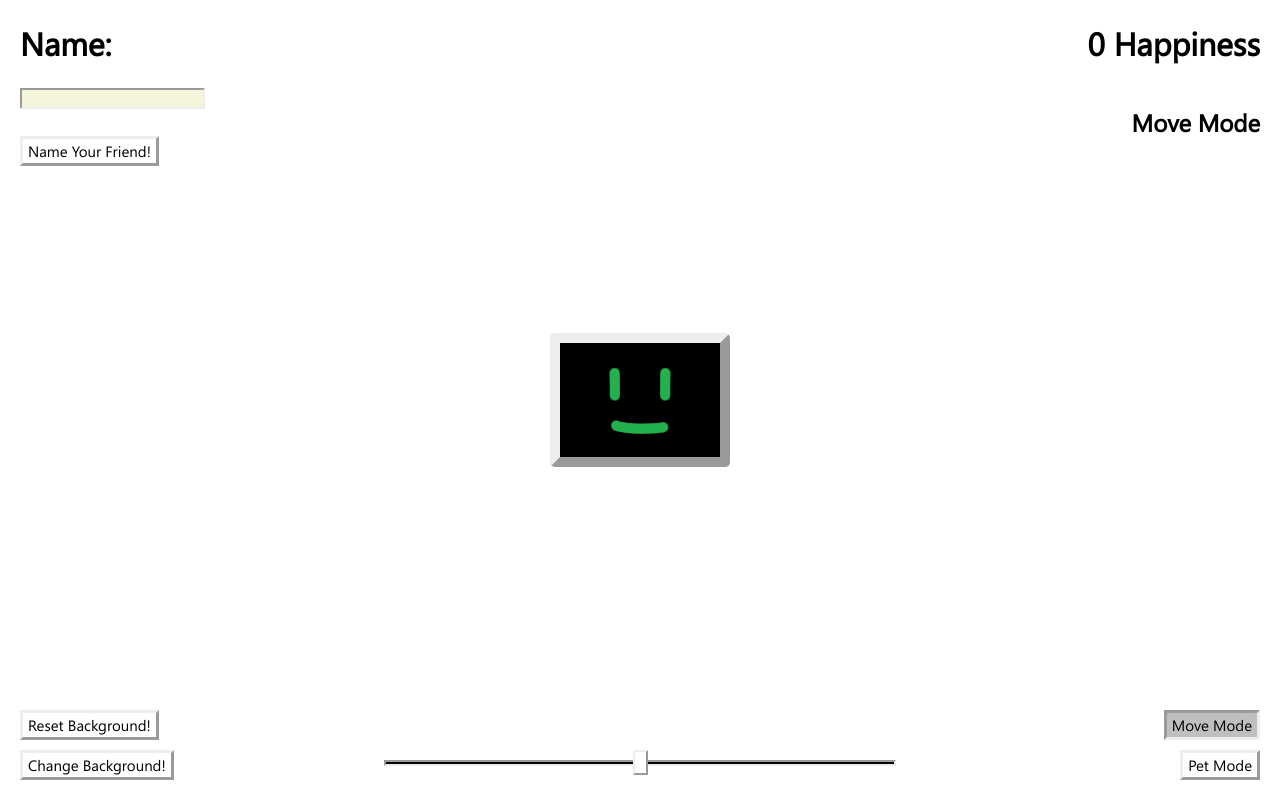
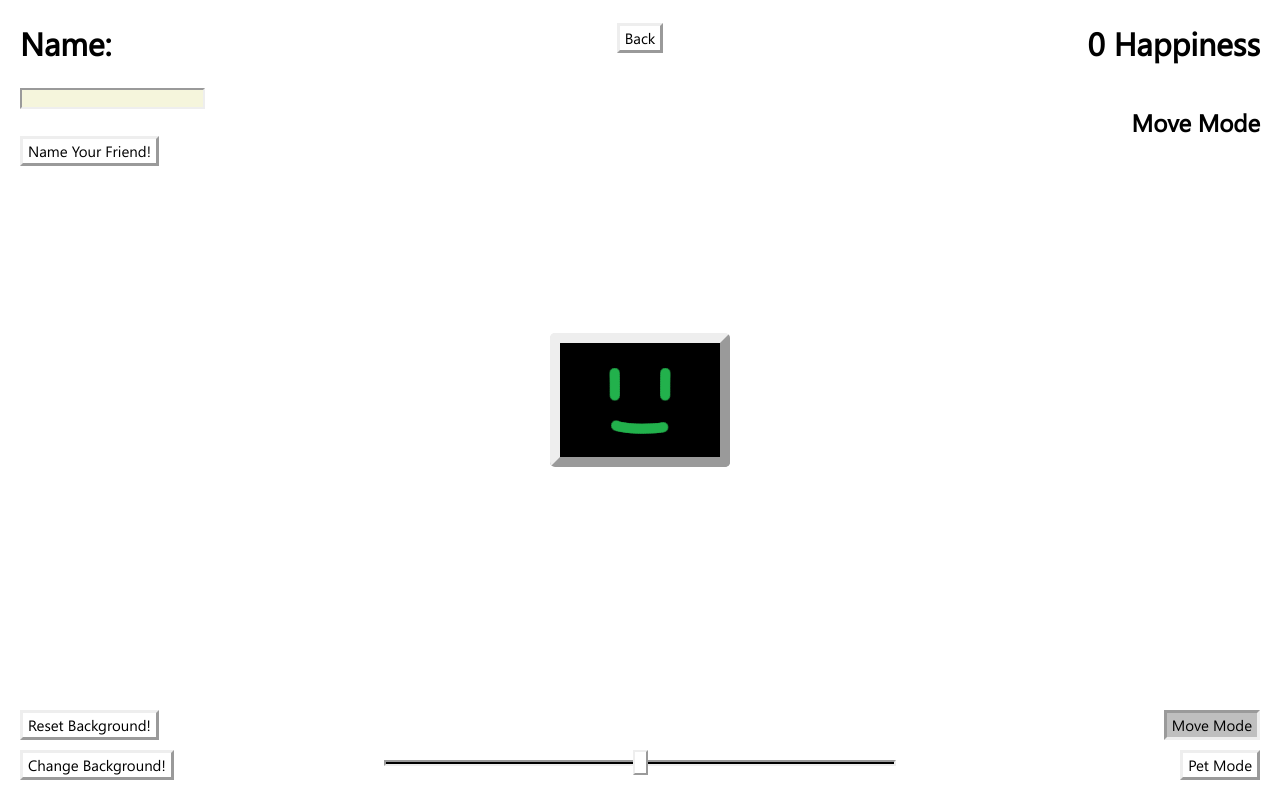
Before and after one commit to IrateLizard20/computer-friend, a plain HTML site: page index.html in a window 1280 px wide. Drawn offline with Linux system fonts and the light colour scheme.

Commit message:
Upload 2
compatibility

```diff
--- a/index.html
+++ b/index.html
@@ -8,6 +8,14 @@
     </head>
     <body id="body">
         <div>
+            <div class="back">
+                <a href="/website">
+                    <label class="input">
+                        Back
+                        <input type="button" id="back" class="button">
+                    </label>
+                </a>
+            </div>
             <h1 id="name">Name:</h1>
             <input type="text" id="textbox"><br><br>
             <label class="input">
--- a/script.js
+++ b/script.js
@@ -27,7 +27,7 @@ function setName() {
   nameInput.value = "";
 }
 
-inputButton.addEventListener('click',setName);
+inputButton.addEventListener('click', setName);
 
 //Background Image
 
--- a/style.css
+++ b/style.css
@@ -8,6 +8,20 @@ body{
     font-family: 'Cascadia Code';
     background-color: white;
     cursor: default;
+}
+.back{
+    position: absolute;
+    top: 0;
+    left: 0;
+    right: 0;
+    height: 75px;
+    display: flex;
+    align-items: center;
+    justify-content: center;
+}
+a{
+    text-decoration: none;
+    color: black;
 }
 #name{
     user-select: none;
```
Also changed, not shown: 1 other file.
